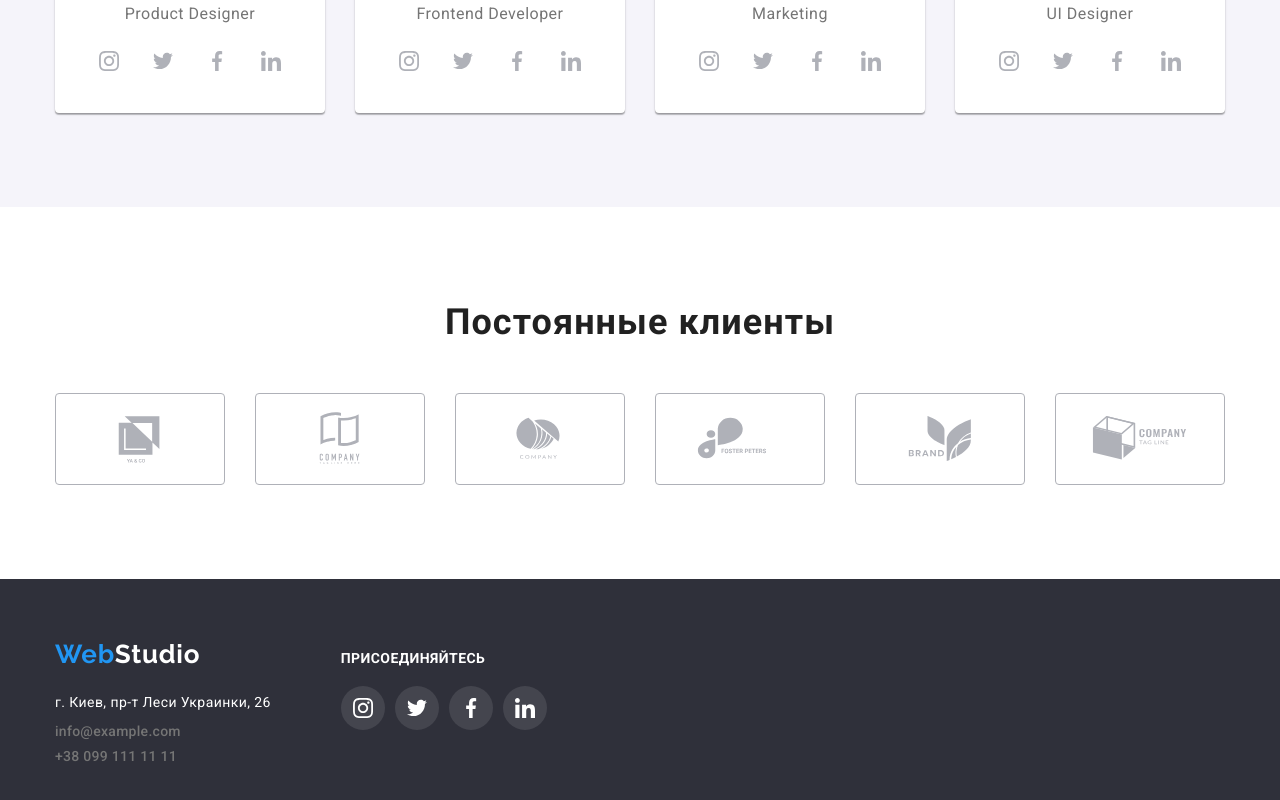
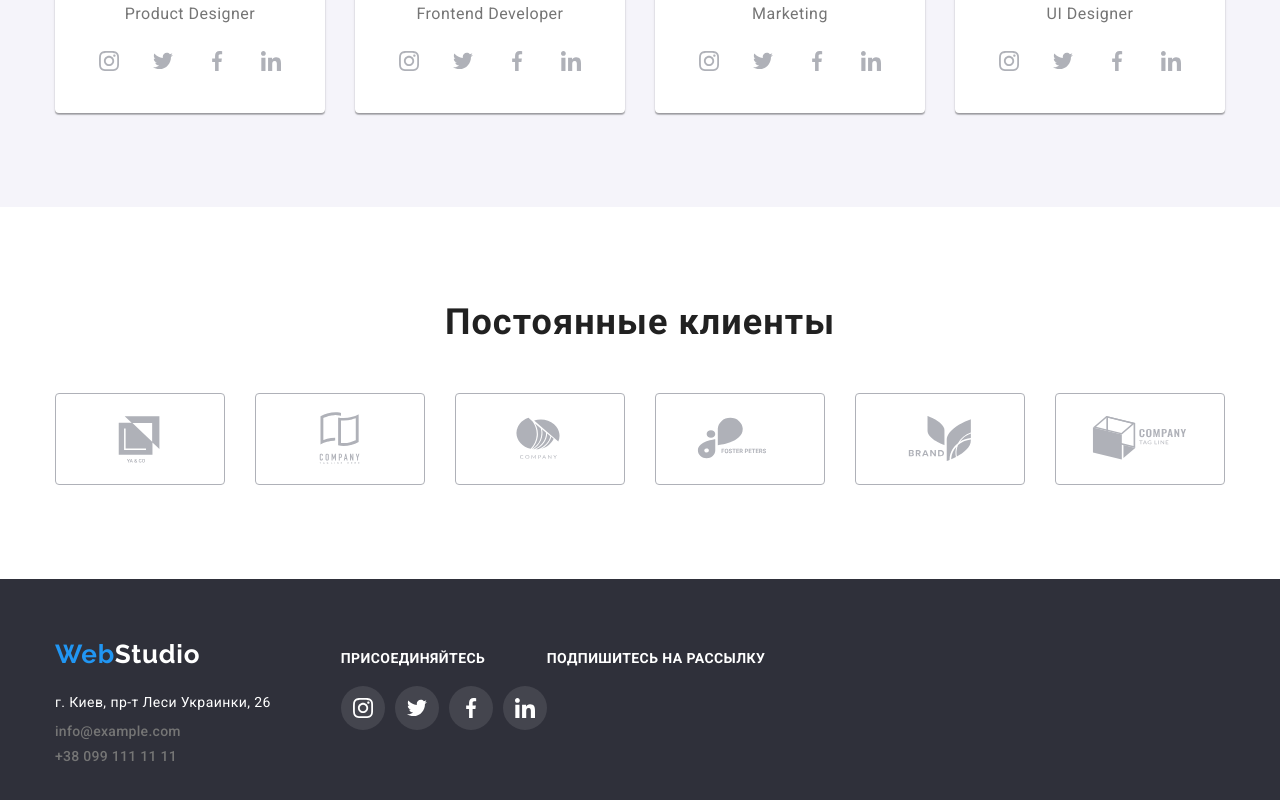
Before and after one commit to AlinaShklyaruk/goit-markup-hw-06, a plain HTML site: page index.html in a window 1280 px wide. Shown: the part 1859-2659 px from the top of the page. Drawn offline with nearby package versions, Linux system fonts and the light colour scheme.

Commit message:
added subscribe-text

```diff
--- a/css/styles.css
+++ b/css/styles.css
@@ -634,6 +634,15 @@ img {
   margin-left: 10px;
 }
 
+.subscribe-text {
+  font-weight: 700;
+  font-size: 14px;
+  line-height: calc(16 / 14);
+  letter-spacing: 0.03em;
+  text-transform: uppercase;
+  color: var(--light-text-logo);
+}
+
 /*------PORTFOLIO-------*/
 
 .portfolio-filters {
--- a/index.html
+++ b/index.html
@@ -513,6 +513,12 @@
             </li>
           </ul>
         </div>
+
+        <div class="subscribe">
+          <form action="">
+            <p class="subscribe-text">Подпишитесь на рассылку</p>
+          </form>
+        </div>
       </div>
     </footer>
     <script src="./js/modal.js"></script>
```
